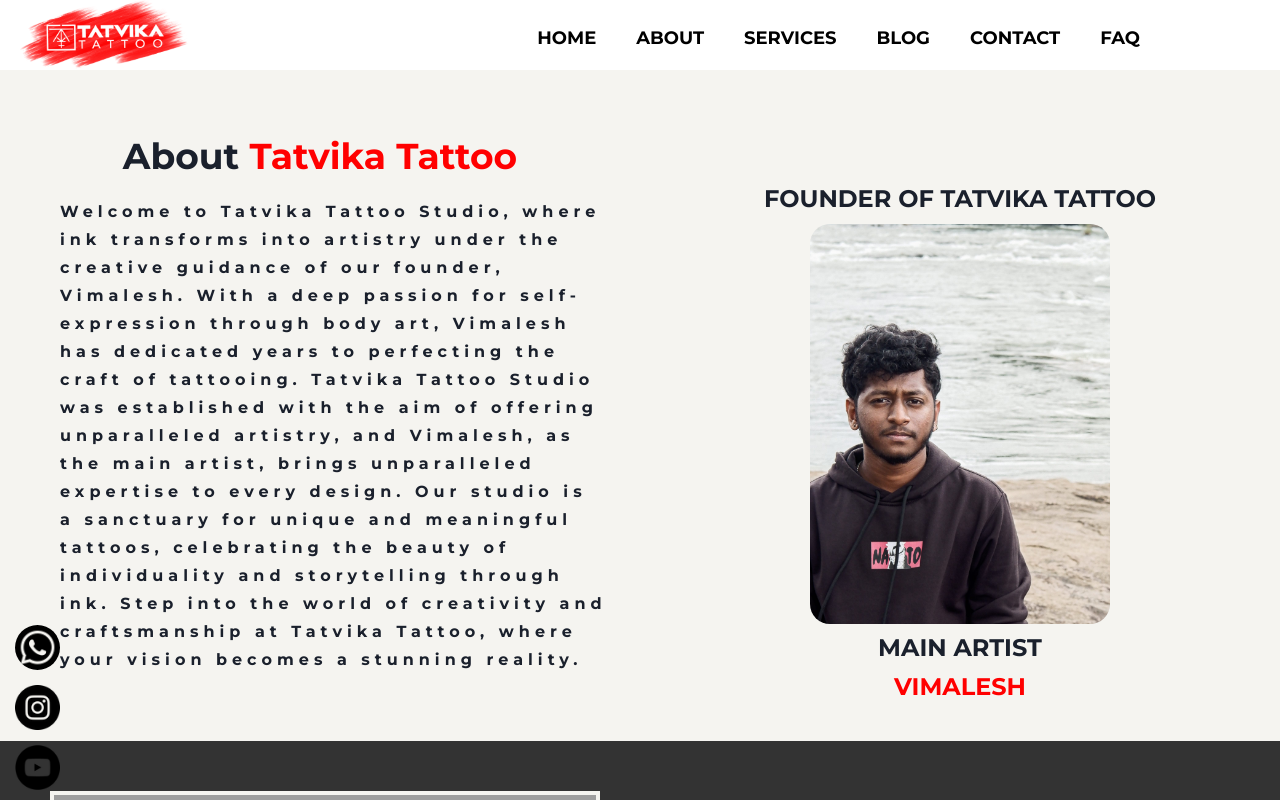
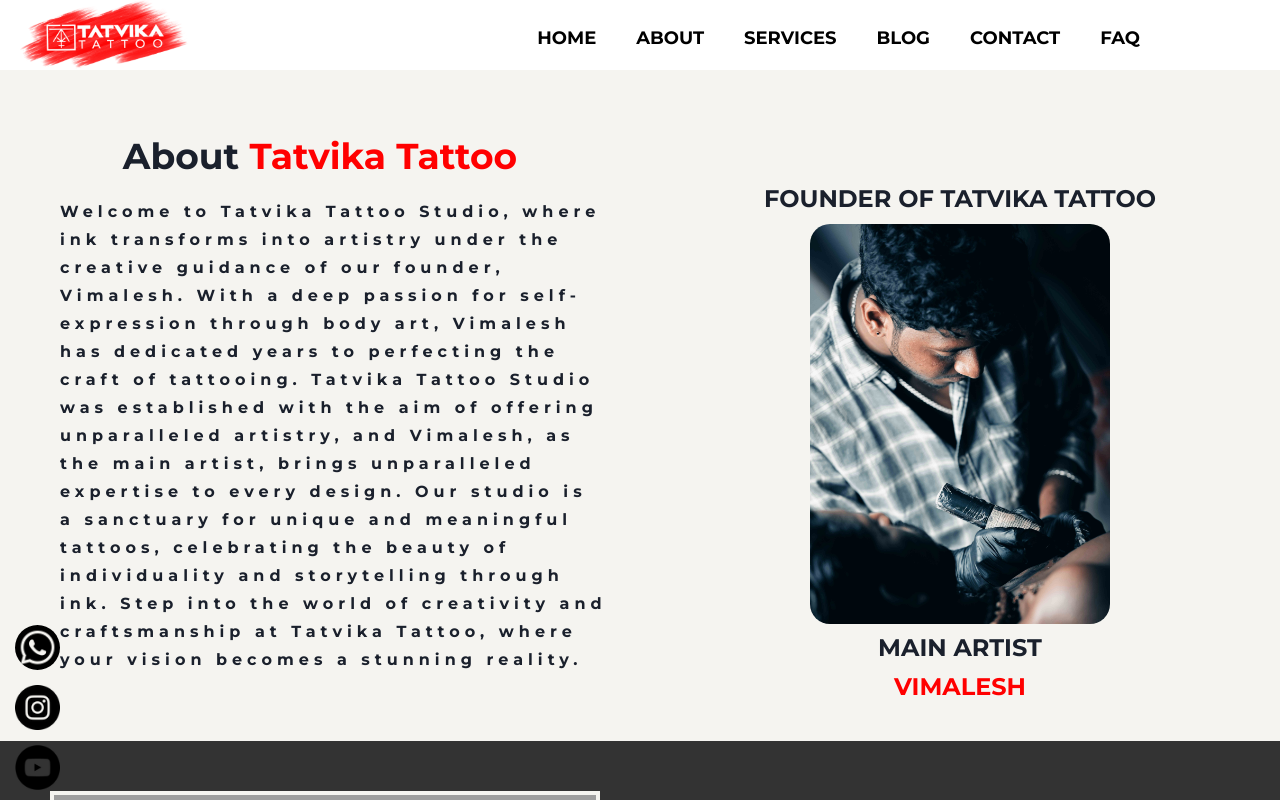
Before and after one commit to rahul-raj9367/tatvika-tattoo, a React (Vite) app: page /tatvika-tattoo/About in a window 1280 px wide. Shown: the top 800 px of the page. Built offline with nearby package versions, Linux system fonts and the light colour scheme; grey boxes are pictures that could not be loaded.

Commit message:
first commit

```diff
--- a/src/pages/About.jsx
+++ b/src/pages/About.jsx
@@ -44,7 +44,7 @@ export default function About() {
               <Heading mt="85px" fontSize="2xl" fontFamily="Montserrat">FOUNDER OF TATVIKA TATTOO</Heading>
             </Center>
             <Center>
-            <Image  src="images/vimal.jpg" alt="founder"  mt="10px" borderRadius="20px" height={["400px","400px"]} width={["300px"]}/>
+            <Image  src="images/vimall.jpg" alt="founder"  mt="10px" borderRadius="20px" height={["400px","400px"]} width={["300px"]}/>
             </Center>
 
             <Center><Heading mt="10px"  fontSize="2xl" fontFamily="Montserrat">MAIN ARTIST</Heading></Center>
```
